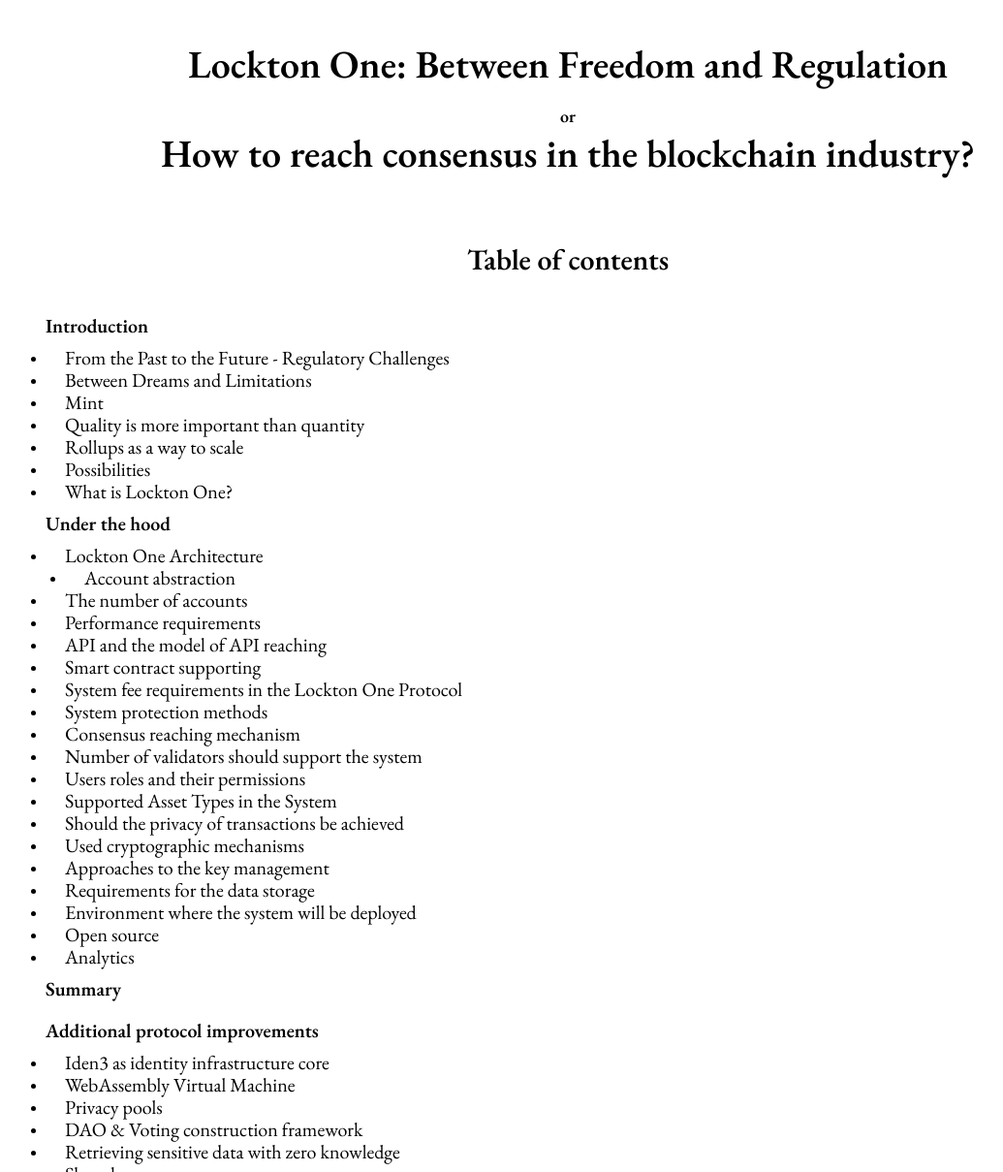
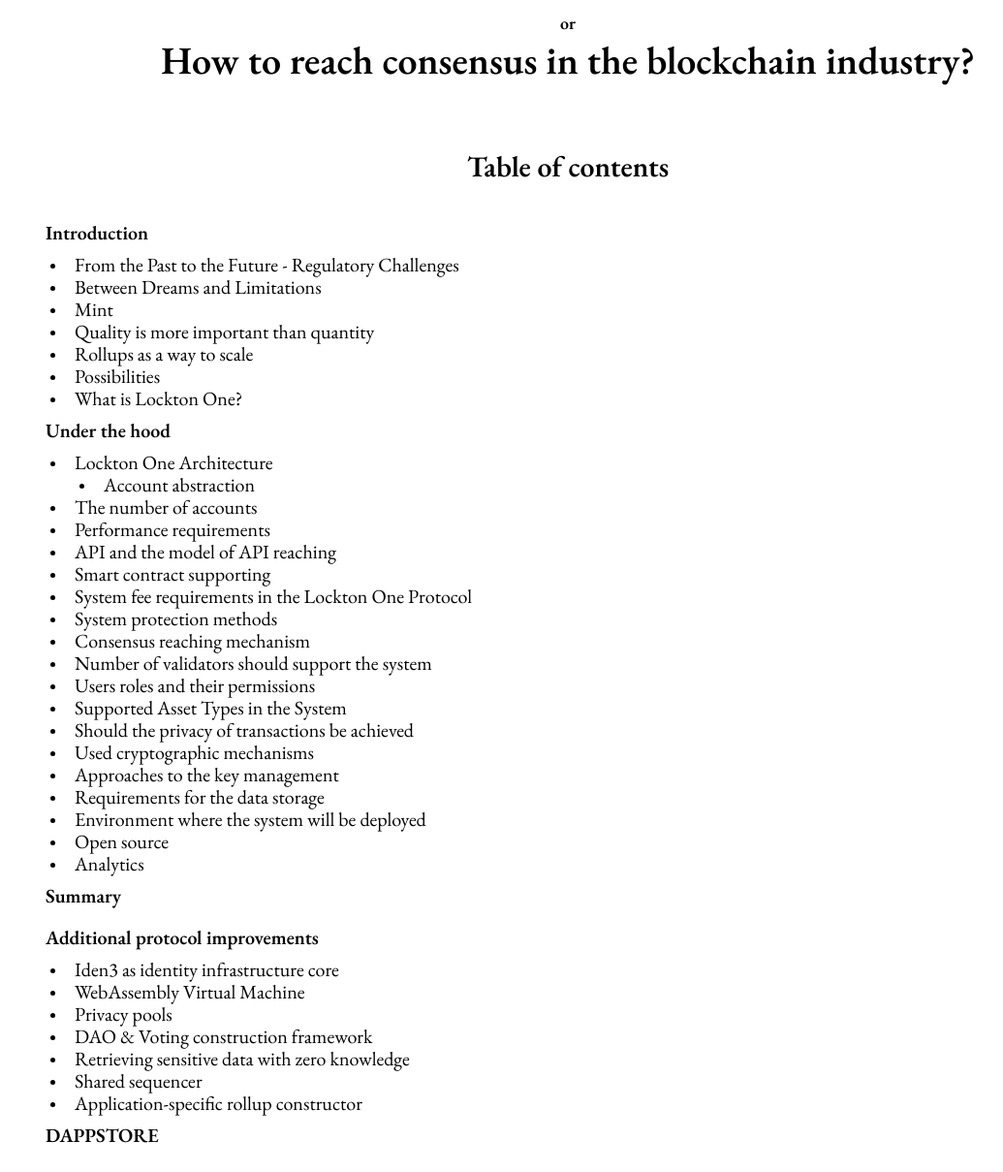
Before and after one commit to AnastasiiaKor/lctn, a plain HTML site: page index.html in a window 1280 px wide. Shown: the part 836-2045 px from the top of the page at 97% size, without its empty margins (54-1089 px from the left). Drawn offline with nearby package versions, Linux system fonts and the light colour scheme; a script that the page names is missing.

Commit message:
some changes

```diff
--- a/css/styles.css
+++ b/css/styles.css
@@ -58,7 +58,7 @@ img {
 @media screen and (min-width: 751px) {
   .container,
   .headerContainer {
-    padding: 96px;
+    padding: 0 96px;
   }
 }
 /* header */
@@ -169,7 +169,7 @@ section {
 
 .tableOfContent li {
   position: relative;
-  margin-left: 20px;
+  margin-left: 30px;
 }
 .tableOfContent a::before {
   content: "";
@@ -178,7 +178,7 @@ section {
   border-radius: 50%;
   background-color: #000;
   position: absolute;
-  left: -30px;
+  left: -20px;
   top: 10px;
   transition: color 500ms cubic-bezier(0.25, 0.1, 0.25, 1);
 }
```
